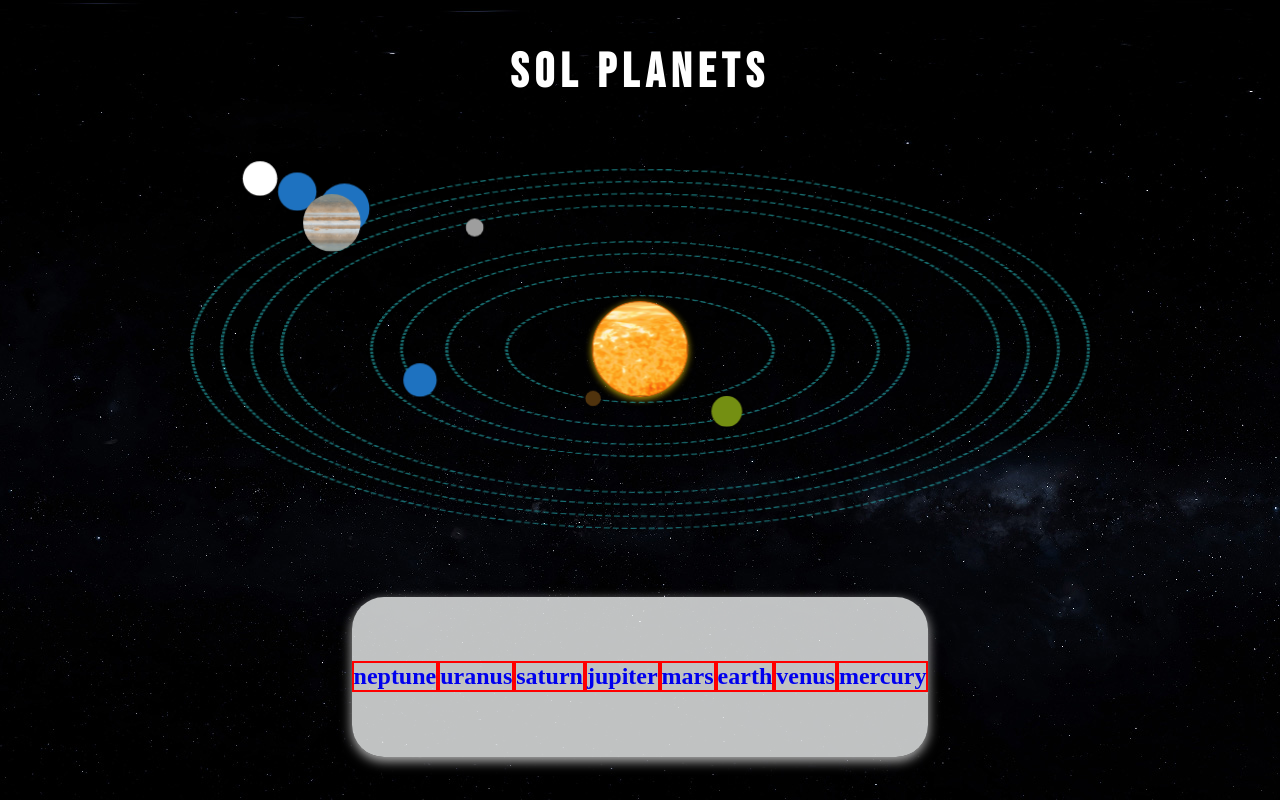
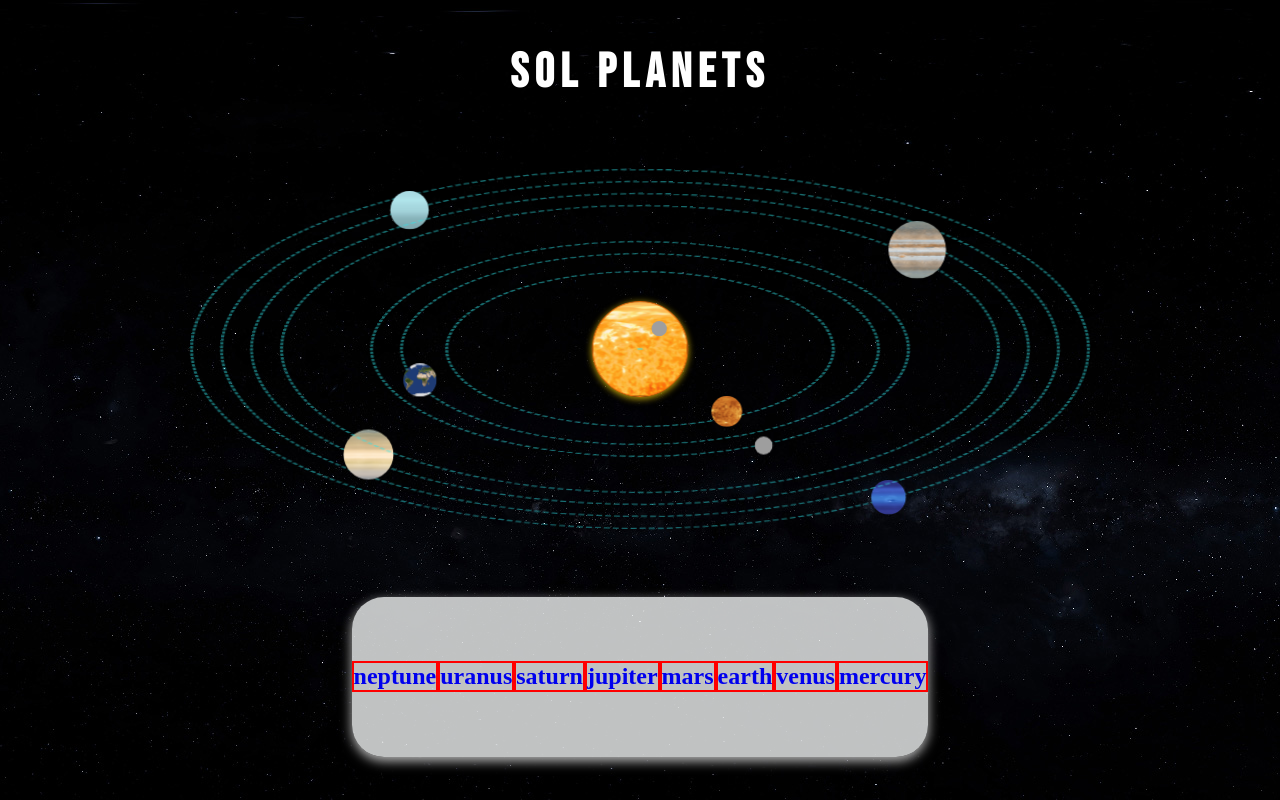
Before and after one commit to canocalir/sol-system, a React (Vite) app: page / in a window 1280 px wide. Built offline with nearby package versions, Linux system fonts and the light colour scheme; grey boxes are pictures that could not be loaded.

Commit message:
changed assets of planets

```diff
--- a/src/components/BottomNavbar/BottomNavbar.styled.ts
+++ b/src/components/BottomNavbar/BottomNavbar.styled.ts
@@ -1,6 +1,6 @@
 import { Link } from "react-router-dom";
 import styled from "styled-components";
-import neptune from '../../assets/2k_neptune.jpg'
+
 
 const BottomNavbarContainer = styled.div`
   display: flex;
--- a/src/components/DetailPlanet/DetailPlanet.styled.ts
+++ b/src/components/DetailPlanet/DetailPlanet.styled.ts
@@ -1,60 +1,41 @@
 import { motion } from "framer-motion";
 import styled from "styled-components";
-import mars from "../../assets/2k_mars.jpg"
-import jupiter from "../../assets/2k_jupiter.jpg"
+import earth from "../../assets/2k_earth_daymap.jpg";
+import venus from "../../assets/2k_venus_surface.jpg";
+import uranus from "../../assets/2k_uranus.jpg";
+import neptune from "../../assets/2k_neptune.jpg";
+import mercury from "../../assets/2k_mercury.jpg";
+import mars from "../../assets/2k_mars.jpg";
+import jupiter from "../../assets/2k_jupiter.jpg";
+import saturn from "../../assets/2k_saturn.jpg";
 
 type DetailPlanetProps<T> = {
   planetType: T | undefined;
 };
 
-const detailPlanetHandle = (planet: string | undefined) => {
-  switch (planet) {
-    case "mercury":
-      return "#ffffff";
-    case "venus":
-      return 295;
-    case "earth":
-      return 375;
-    case "mars":
-      return "#ffffff";
-    case "jupiter":
-      return 625;
-    case "saturn":
-      return 725;
-    case "uranus":
-      return 825;
-    case "neptune":
-      return 925;
-  }
-};
-
 const DetailPlanetCircle = styled(motion.div)<DetailPlanetProps<string>>`
-  background-color: ${({ planetType }) => detailPlanetHandle(planetType)};
   width: 20rem;
   height: 20rem;
   border-radius: 100%;
   ${({ planetType }) => {
     if (planetType === "mercury") {
       return `
-                right: 4rem;
-                background-color: #50330d;
-                width: 1rem;
-                height: 1rem;
+      background: url(${mercury});
+      background-position: top;
+      background-size: cover;
             `;
     } else if (planetType === "venus") {
       return `
-                right: 5rem;
-                background-color: #748f12;
-                width: 1.5rem;
-                height: 1.5rem;
+      background: url(${venus});
+      background-position: top;
+      background-size: cover;
             `;
     } else if (planetType === "earth") {
       return `
 
-                right: 6rem;
-                background-color: #1e72c0;
-                width: 1.9rem;
-                height: 1.9rem;
+      background: url(${earth});
+      background-position: top;
+      background-size: cover;
         `;
     } else if (planetType === "mars") {
       return `
@@ -71,24 +52,21 @@ const DetailPlanetCircle = styled(motion.div)<DetailPlanetProps<string>>`
         `;
     } else if (planetType === "saturn") {
       return `
-            right: 12rem;
-            background-color: #1e72c0;
-            width: 3.5rem;
-            height: 3.5rem;
+      background: url(${saturn});
+      background-position: top;
+      background-size: cover;
         `;
     } else if (planetType === "uranus") {
       return `
-            right: 14rem;
-            background-color: #1e72c0;
-            width: 3.5rem;
-            height: 3.5rem;
+      background: url(${uranus});
+      background-position: top;
+      background-size: cover;
         `;
     } else if (planetType === "neptune") {
       return `
-            right: 16rem;
-            width: 3.5rem;
-            height: 3.5rem;
-            background-color: #ffffff;
+      background: url(${neptune});
+      background-position: top;
+      background-size: cover;
             `;
     }
   }};
--- a/src/components/OrbitPlanet/OrbitPlanet.styled.ts
+++ b/src/components/OrbitPlanet/OrbitPlanet.styled.ts
@@ -1,7 +1,13 @@
 import { motion } from "framer-motion";
 import styled, { keyframes } from "styled-components";
+import earth from "../../assets/2k_earth_daymap.jpg"
+import venus from "../../assets/2k_venus_surface.jpg"
+import uranus from "../../assets/2k_uranus.jpg"
+import neptune from "../../assets/2k_neptune.jpg"
+import mercury from "../../assets/2k_mercury.jpg"
 import mars from "../../assets/2k_mars.jpg";
 import jupiter from "../../assets/2k_jupiter.jpg";
+import saturn from "../../assets/2k_saturn.jpg"
 import { flexWrapper } from "../../styles/globalStyles";
 
 const PlanetRotation = keyframes`
@@ -29,7 +35,7 @@ type OrbitLineProps = {
 const handlePlanetType = (planetType: string) => {
   switch (planetType) {
     case "mercury":
-      return 450;
+      return 4;
     case "venus":
       return 650;
     case "earth":
@@ -103,22 +109,29 @@ const PlanetBody = styled(motion.div)<OrbitLineProps>`
     if (planetType === "mercury") {
       return `
 
-                background-color: #50330d;
+                background: url(${mercury});
+                background-position: center;
+                background-size: cover;
+                overflow: hidden;
                 width: 4rem;
                 height: 4rem;
             `;
     } else if (planetType === "venus") {
       return `
 
-                background-color: #748f12;
+                background: url(${venus});
+                background-position: center;
+                background-size: cover;
+                overflow: hidden;
                 width: 8rem;
                 height: 8rem;
             `;
     } else if (planetType === "earth") {
       return `
-
-
-                background-color: #1e72c0;
+                background: url(${earth});
+                background-position: center;
+                background-size: cover;
+                overflow: hidden;
                 width: 8.7rem;
                 height: 8.7rem;
         `;
@@ -127,7 +140,6 @@ const PlanetBody = styled(motion.div)<OrbitLineProps>`
                 background: url(${mars});
                 background-position: center;
                 background-size: cover;
-                overflow: hidden;
                 width: 4.7rem;
                 height: 4.7rem;
       `;
@@ -143,21 +155,30 @@ const PlanetBody = styled(motion.div)<OrbitLineProps>`
         `;
     } else if (planetType === "saturn") {
       return `
-            background-color: #1e72c0;
+            background: url(${saturn});
+            background-position: center;
+            background-size: cover;
+            overflow: hidden;
             width: 13rem;
             height: 13rem;
         `;
     } else if (planetType === "uranus") {
       return `
-            background-color: #1e72c0;
+            background: url(${uranus});
+            background-position: center;
+            background-size: cover;
+            overflow: hidden;
             width: 10rem;
             height: 10rem;
         `;
     } else if (planetType === "neptune") {
       return `
+            background: url(${neptune});
+            background-position: center;
+            background-size: cover;
+            overflow: hidden;
             width: 9rem;
             height: 9rem;
-            background-color: #ffffff;
             `;
     }
   }};
@@ -192,31 +213,38 @@ const PlanetBodyContainer = styled.div<OrbitLineProps>`
         `;
     } else if (planetType === "mars") {
       return `
-
+                right: 6rem;
+                bottom: 5rem;
                 width: 4.7rem;
                 height: 4.7rem;
       `;
     } else if (planetType === "jupiter") {
       return `
-
+            bottom: 5rem;
+            top: 0rem;
             width: 15rem;
             height: 15rem;
+            right: -2rem;
         `;
     } else if (planetType === "saturn") {
       return `
-
+            bottom: 4rem;
+            left: 8rem;
             width: 13rem;
             height: 13rem;
         `;
     } else if (planetType === "uranus") {
       return `
-
+            top: 4rem;
+            bottom: 4rem;
+            left: 12rem;
             width: 10rem;
             height: 10rem;
         `;
     } else if (planetType === "neptune") {
       return `
-
+            bottom: 5rem;
+            right: 14rem;
             width: 9rem;
             height: 9rem;
 
```
